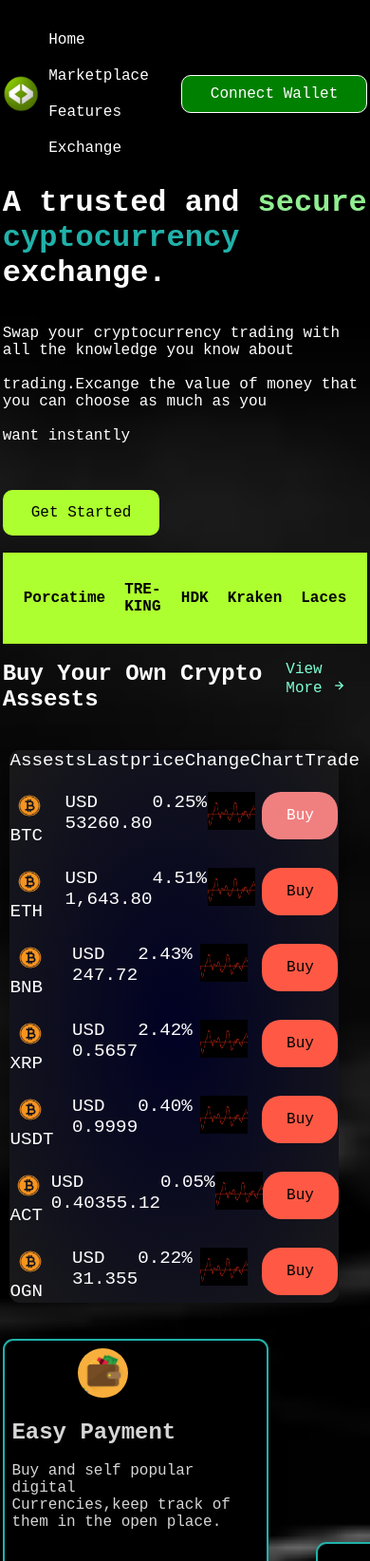
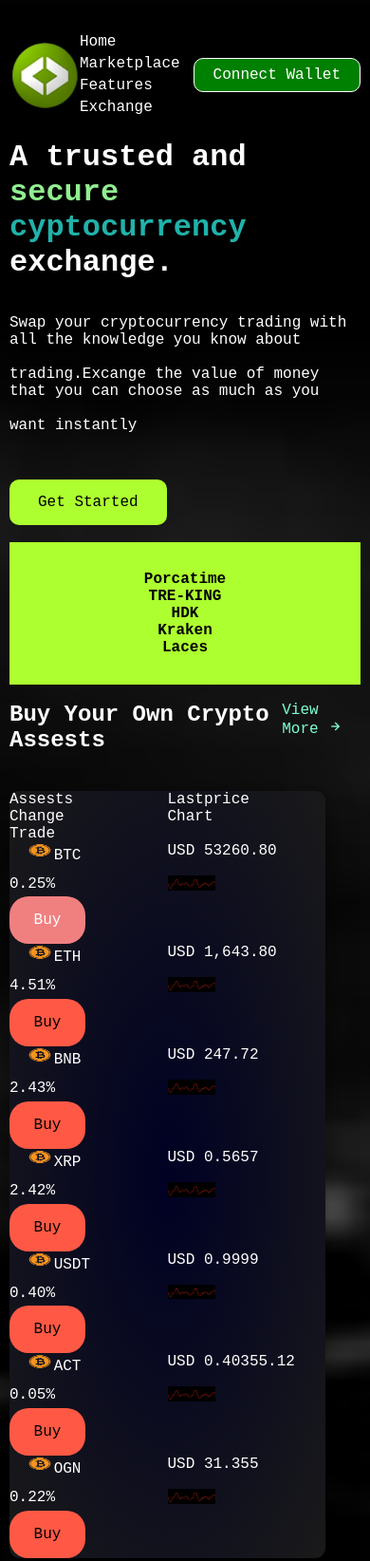
Before and after one commit to BurajeVallary/cryptoapp, a plain HTML site: page index.html in a window 390 px wide. Shown: the top 1644 px of the page at 95% size. Drawn offline with nearby package versions, Linux system fonts and the light colour scheme.

Commit message:
queries added

```diff
--- a/style.css
+++ b/style.css
@@ -7,12 +7,13 @@
 }
 .container{
     width:100% ;
-     /* height: 100vh;  */
+
     background-image: url(images/i.jpg);
     background-position: center;
     background-size: cover;
     padding:0.7% ;
     color: #fff;
+
 
 
 }
@@ -477,3 +478,75 @@ button{
     cursor: pointer;
     border-radius: 40px;
 }
+@media screen and (max-width: 768px) {
+    .logo {
+      width: 20%;
+    }
+
+    nav ul li {
+      display: block;
+      margin: 12px;
+    }
+
+    .green ul {
+      flex-direction: column;
+    }
+
+    .wallet {
+      width: 50%;
+      margin-left: 0;
+    }
+
+    .Easy {
+      width: 200px;
+      height: 250px;
+    }
+  }
+  @media screen and (max-width: 768px) {
+    .container {
+      padding: 10px;
+    }
+
+    nav ul li {
+      display: block;
+      margin: 5px 0;
+    }
+
+    nav .btn {
+      padding: 8px 20px;
+    }
+
+    .green ul {
+      flex-direction: column;
+      text-align: center;
+    }
+
+    .sets,
+    .second,
+    .third,
+    .forth,
+    .fifth,
+    .sixth,
+    .seventh,
+    .eight {
+      grid-template-columns: repeat(2, 1fr);
+    }
+
+    .Assests {
+      font-size: 1rem;
+      margin-left: 0;
+    }
+
+    .wallet {
+      margin-left: 50px;
+    }
+
+    .Easy {
+      width: 200px;
+      height: 250px;
+    }
+    .main{
+        flex-direction: column;
+    }
+
+  }
```
